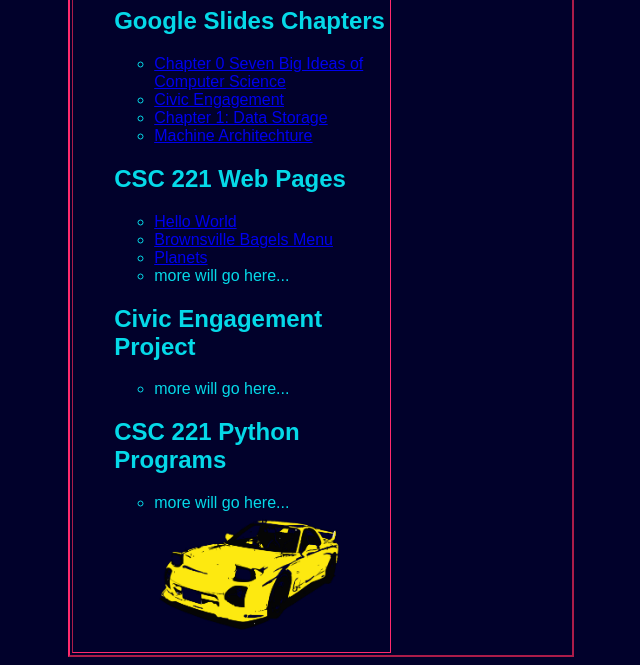
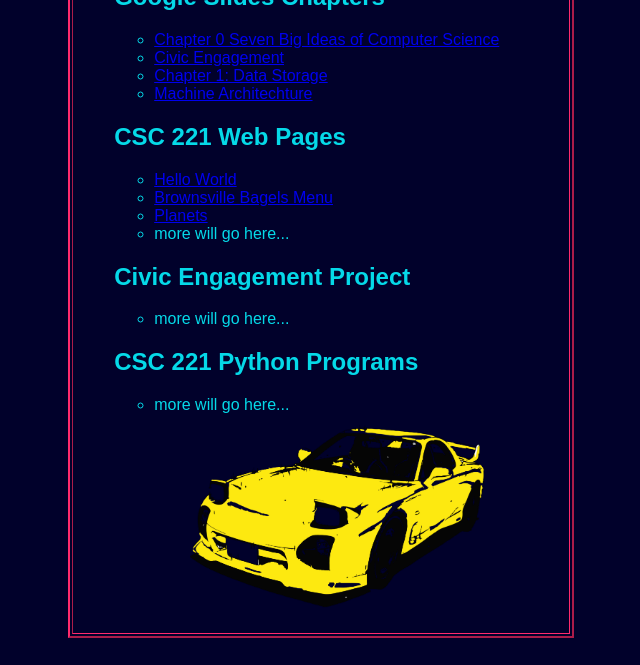
Before and after one commit to milesmaitland/milesmaitland.github.io, a plain HTML site: page index.html in a window 1280 px wide. Shown: the part 135-800 px from the top of the page, without its empty margins (319-959 px from the left). Drawn offline with Linux system fonts and the light colour scheme.

Commit message:
Update index.html

```diff
--- a/index.html
+++ b/index.html
@@ -16,8 +16,7 @@
                 <td><a href="https://www.w3schools.com/html/">W3 Schools</a></td>
                 <td><a href="contactus.html">Contact Us</a></td>
         </tr>
-<td colspan="4">
-<tr> <td> <uL>
+<tr> <td colspan="4"> <uL>
 <h1> Miles Turner </h1>
 
 <h2>Google Slides Chapters</h2>
```
